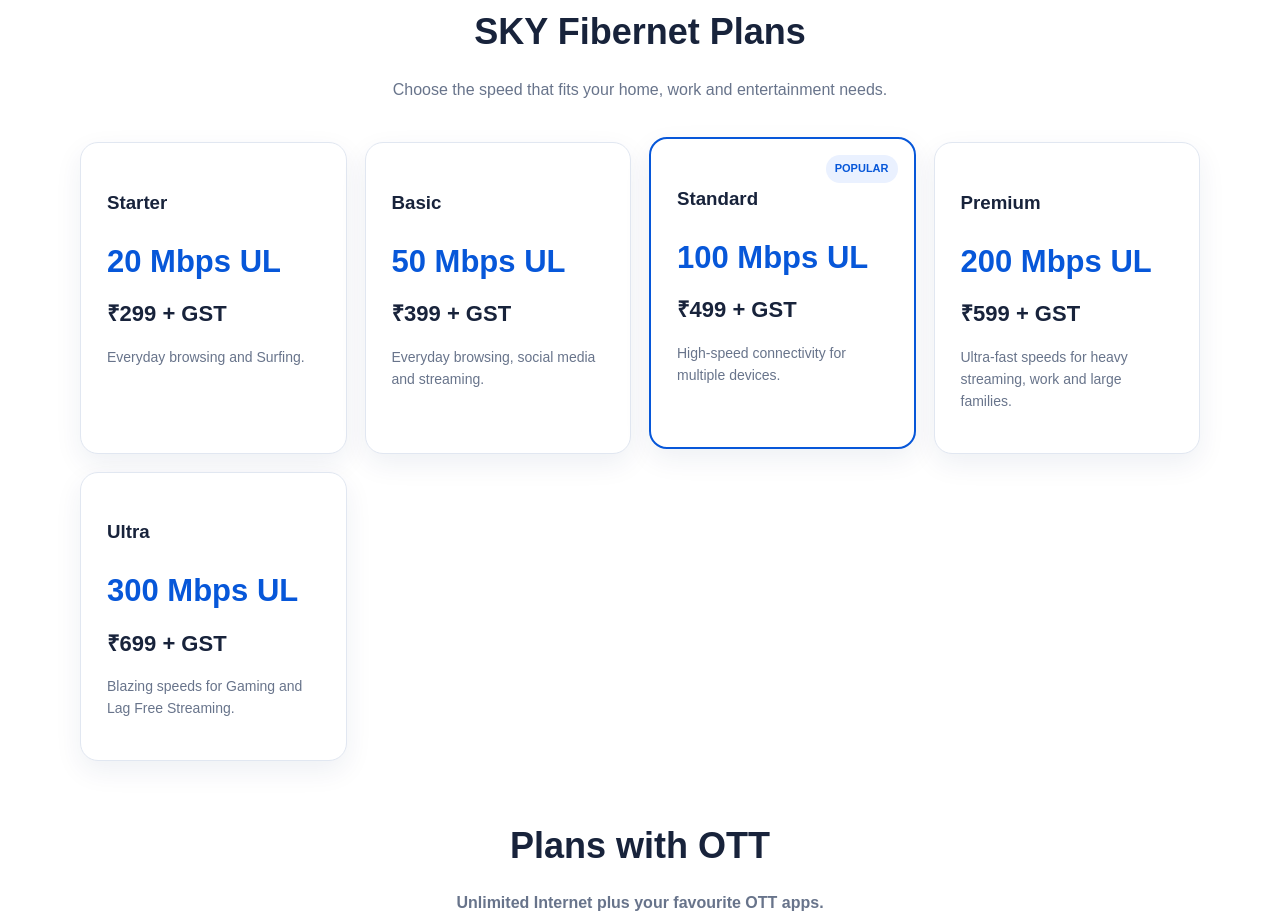
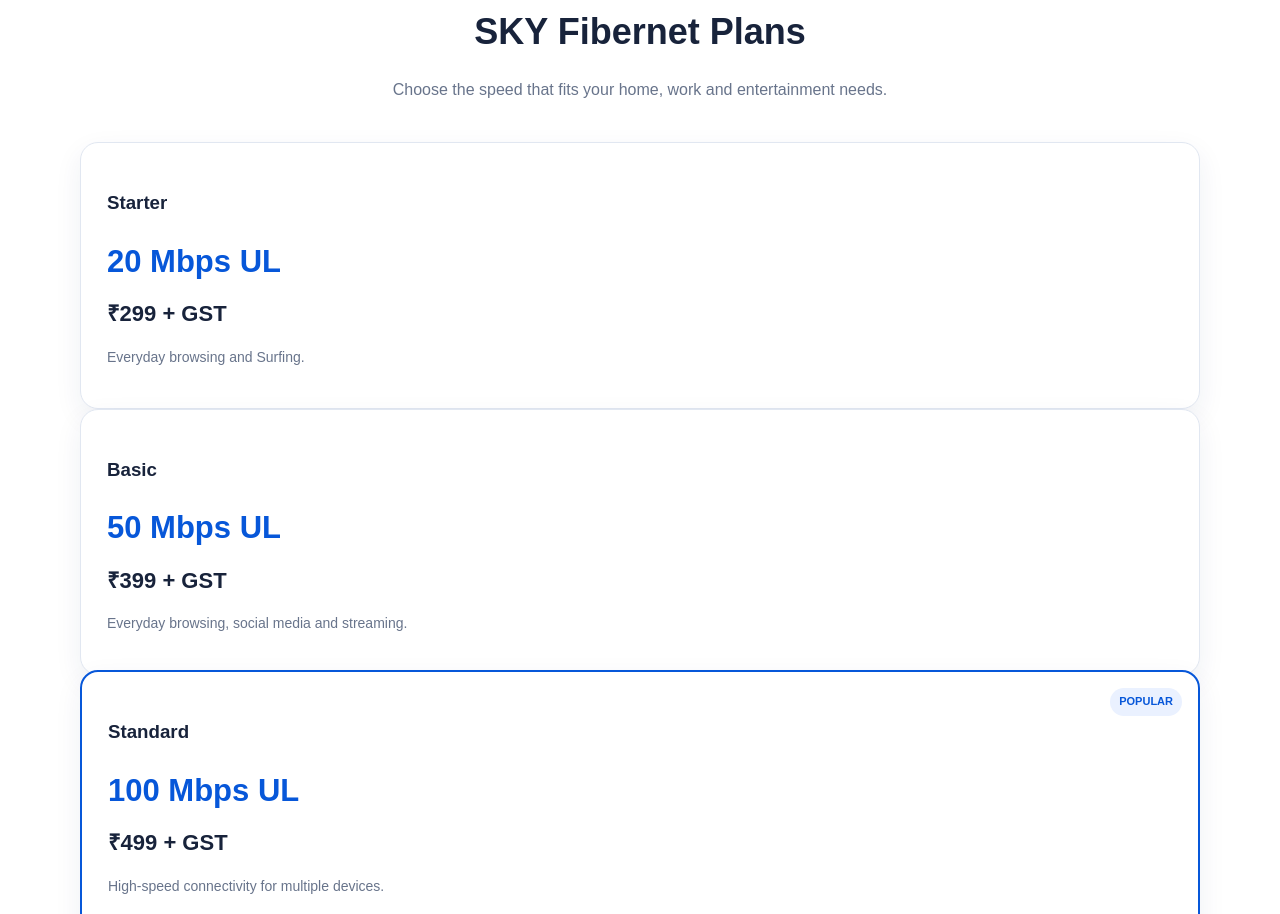
Before and after one commit to rgokulraj1-cmyk/megadhoodh-website, a plain HTML site: page index.html in a window 1280 px wide. Shown: the part 1161-2075 px from the top of the page. Drawn offline with Linux system fonts and the light colour scheme.

Commit message:
Update plans section layout in index.html

```diff
--- a/index.html
+++ b/index.html
@@ -59,9 +59,10 @@ footer{background:#040c1c;color:#aebbd2;padding:28px 0;text-align:center;font-si
 </div>
 </div></section>
 
+</div></section>
 <section id="plans"><div class="container">
 <div class="section-head"><img src="skylogo.png" alt="SKY Fibernet" style="width:180px;height:95px;object-fit:contain;margin:0 auto 10px;display:block"><h2>SKY Fibernet Plans</h2><p>Choose the speed that fits your home, work and entertainment needs.</p></div>
-<div class="grid g2">
+<div class="plans-grid">
 <div class="plan"><h3>Starter</h3><div class="speed">20 Mbps UL</div><div class="price">₹299 + GST</div><p class="muted">Everyday browsing and Surfing.</p></div>
 <div class="plan"><h3>Basic</h3><div class="speed">50 Mbps UL</div><div class="price">₹399 + GST</div><p class="muted">Everyday browsing, social media and streaming.</p></div>
 <div class="plan featured"><span class="tag">POPULAR</span><h3>Standard</h3><div class="speed">100 Mbps UL</div><div class="price">₹499 + GST</div><p class="muted">High-speed connectivity for multiple devices.</p></div>
```
